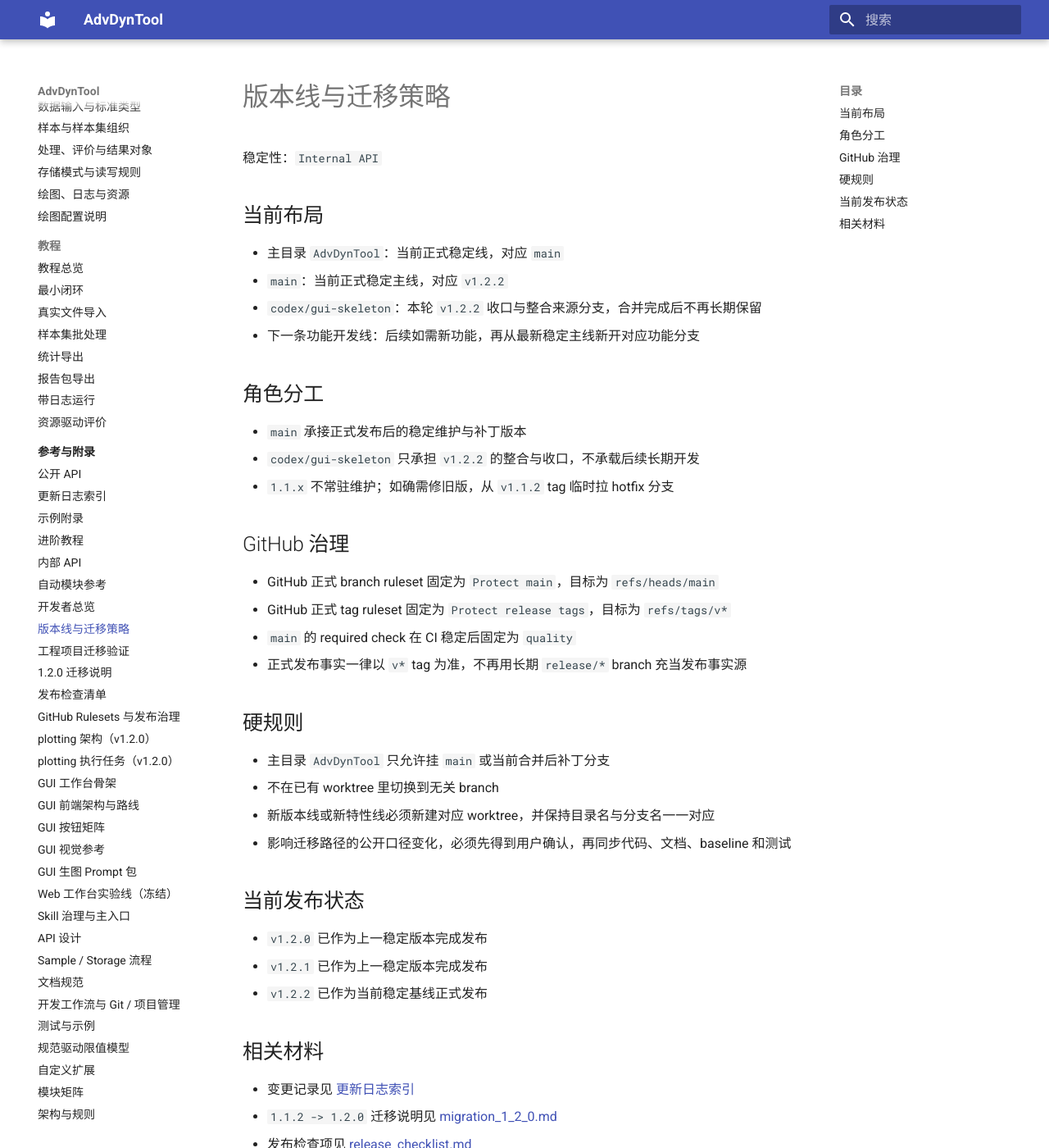
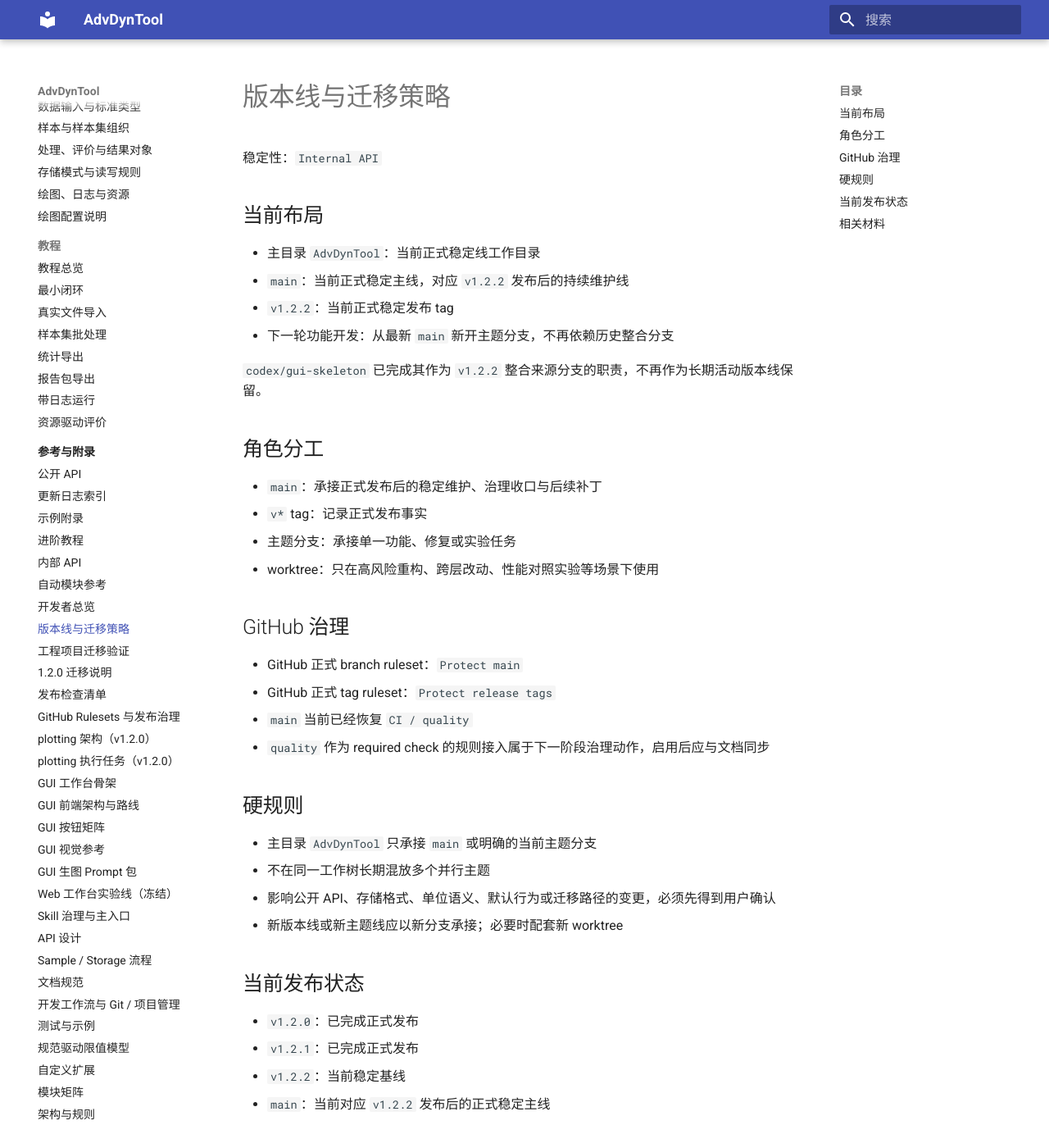
Before and after one commit to bingofisher/dyntool, an MkDocs documentation site: the page built from docs/developer/version_lines.md, in a window 1280 px wide and 1400 px high. Shown: the whole window at 82% size. Built offline with MkDocs 1.6.1 and Material for MkDocs 9.7.7, drawn with Linux system fonts in a browser that asks for light colours.

Commit message:
docs: refresh governance and version-line docs

```diff
--- a/docs/developer/version_lines.md
+++ b/docs/developer/version_lines.md
@@ -4,39 +4,43 @@
 
 ## 当前布局
 
-- 主目录 `AdvDynTool`：当前正式稳定线，对应 `main`
-- `main`：当前正式稳定主线，对应 `v1.2.2`
-- `codex/gui-skeleton`：本轮 `v1.2.2` 收口与整合来源分支，合并完成后不再长期保留
-- 下一条功能开发线：后续如需新功能，再从最新稳定主线新开对应功能分支
+- 主目录 `AdvDynTool`：当前正式稳定线工作目录
+- `main`：当前正式稳定主线，对应 `v1.2.2` 发布后的持续维护线
+- `v1.2.2`：当前正式稳定发布 tag
+- 下一轮功能开发：从最新 `main` 新开主题分支，不再依赖历史整合分支
+
+`codex/gui-skeleton` 已完成其作为 `v1.2.2` 整合来源分支的职责，不再作为长期活动版本线保留。
 
 ## 角色分工
 
-- `main` 承接正式发布后的稳定维护与补丁版本
-- `codex/gui-skeleton` 只承担 `v1.2.2` 的整合与收口，不承载后续长期开发
-- `1.1.x` 不常驻维护；如确需修旧版，从 `v1.1.2` tag 临时拉 hotfix 分支
+- `main`：承接正式发布后的稳定维护、治理收口与后续补丁
+- `v*` tag：记录正式发布事实
+- 主题分支：承接单一功能、修复或实验任务
+- worktree：只在高风险重构、跨层改动、性能对照实验等场景下使用
 
 ## GitHub 治理
 
-- GitHub 正式 branch ruleset 固定为 `Protect main`，目标为 `refs/heads/main`
-- GitHub 正式 tag ruleset 固定为 `Protect release tags`，目标为 `refs/tags/v*`
-- `main` 的 required check 在 CI 稳定后固定为 `quality`
-- 正式发布事实一律以 `v*` tag 为准，不再用长期 `release/*` branch 充当发布事实源
+- GitHub 正式 branch ruleset：`Protect main`
+- GitHub 正式 tag ruleset：`Protect release tags`
+- `main` 当前已经恢复 `CI / quality`
+- `quality` 作为 required check 的规则接入属于下一阶段治理动作，启用后应与文档同步
 
 ## 硬规则
 
-- 主目录 `AdvDynTool` 只允许挂 `main` 或当前合并后补丁分支
-- 不在已有 worktree 里切换到无关 branch
-- 新版本线或新特性线必须新建对应 worktree，并保持目录名与分支名一一对应
-- 影响迁移路径的公开口径变化，必须先得到用户确认，再同步代码、文档、baseline 和测试
+- 主目录 `AdvDynTool` 只承接 `main` 或明确的当前主题分支
+- 不在同一工作树长期混放多个并行主题
+- 影响公开 API、存储格式、单位语义、默认行为或迁移路径的变更，必须先得到用户确认
+- 新版本线或新主题线应以新分支承接；必要时配套新 worktree
 
 ## 当前发布状态
 
-- `v1.2.0` 已作为上一稳定版本完成发布
-- `v1.2.1` 已作为上一稳定版本完成发布
-- `v1.2.2` 已作为当前稳定基线正式发布
+- `v1.2.0`：已完成正式发布
+- `v1.2.1`：已完成正式发布
+- `v1.2.2`：当前稳定基线
+- `main`：当前对应 `v1.2.2` 发布后的正式稳定主线
 
 ## 相关材料
 
-- 变更记录见 [更新日志索引](../reference/changelog.md)
-- `1.1.2 -> 1.2.0` 迁移说明见 [migration_1_2_0.md](migration_1_2_0.md)
-- 发布检查项见 [release_checklist.md](release_checklist.md)
+- [更新日志索引](../reference/changelog.md)
+- [migration_1_2_0.md](migration_1_2_0.md)
+- [release_checklist.md](release_checklist.md)
```
Also changed, not shown: docs/developer/development_workflow.md (+37 -113 lines), docs/developer/github_rulesets.md (+19 -17 lines), docs/developer/index.md (+1 -1 lines), docs/developer/release_checklist.md (+21 -20 lines), docs/reference/changelog.md (+5 -7 lines).
